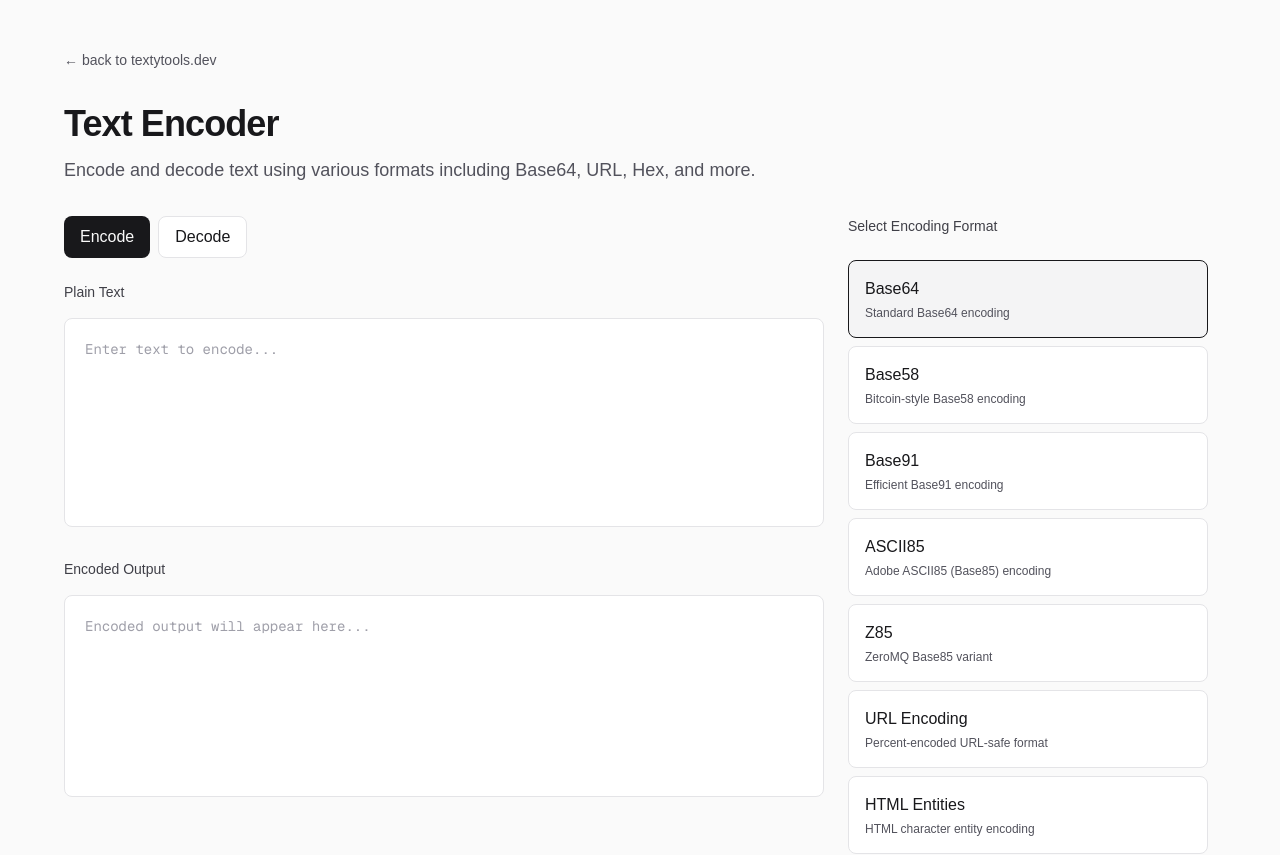
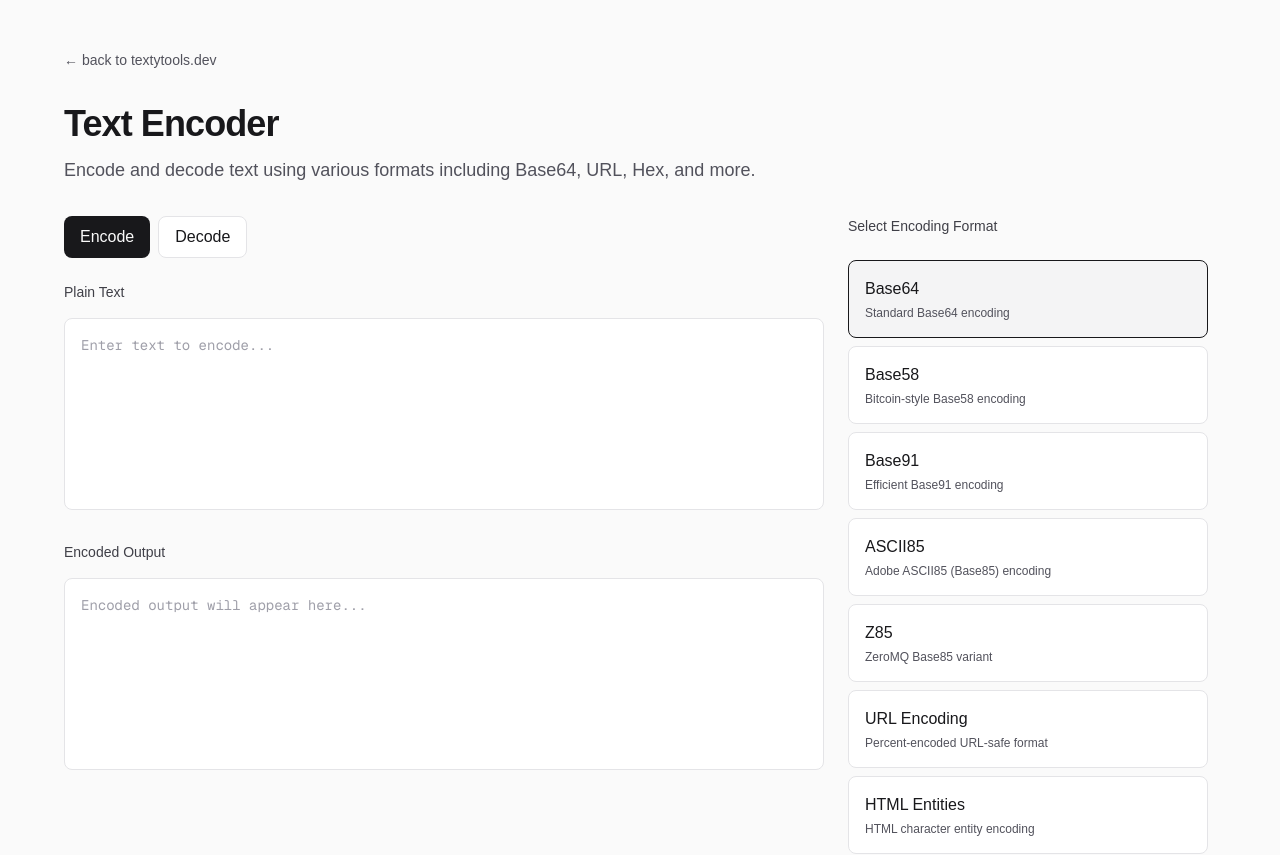
Before and after one commit to evanisnor/textytools, a Next.js app: page /text-encoder in a window 1280 px wide. Shown: the top 855 px of the page. Built offline with nearby package versions, Linux system fonts and the light colour scheme.

Commit message:
Use TextEditor component in case-converter, text-encoder, and text-sanitizer

```diff
--- a/app/case-converter/page.tsx
+++ b/app/case-converter/page.tsx
@@ -3,6 +3,7 @@
 import { useState } from "react";
 import Link from "next/link";
 import { useToast } from "@/app/components/Toast";
+import { TextEditorContainer } from "@/app/components/TextEditorContainer";
 
 type CaseType =
   | "upper"
@@ -232,15 +233,13 @@ export default function CaseConverter() {
                   </button>
                 )}
               </div>
-              <div className="bg-white dark:bg-zinc-900 rounded-lg border border-zinc-200 dark:border-zinc-800 p-1">
-                <textarea
-                  value={text}
-                  onChange={(e) => setText(e.target.value)}
-                  placeholder="Paste or type your text here..."
-                  className="w-full h-48 p-4 bg-transparent text-zinc-900 dark:text-zinc-50 placeholder-zinc-400 dark:placeholder-zinc-600 resize-none focus:outline-none font-mono text-sm"
-                  spellCheck={false}
-                />
-              </div>
+              <TextEditorContainer
+                value={text}
+                onChange={setText}
+                placeholder="Paste or type your text here..."
+                height="h-48"
+                showLineNumbers={false}
+              />
             </div>
 
             <div>
@@ -270,15 +269,13 @@ export default function CaseConverter() {
                   </button>
                 )}
               </div>
-              <div className="bg-white dark:bg-zinc-900 rounded-lg border border-zinc-200 dark:border-zinc-800 p-1">
-                <div className="w-full h-48 p-4 overflow-auto font-mono text-sm text-zinc-900 dark:text-zinc-50 whitespace-pre-wrap wrap-break-word">
-                  {convertedText || (
-                    <span className="text-zinc-400 dark:text-zinc-600">
-                      Converted text will appear here...
-                    </span>
-                  )}
-                </div>
-              </div>
+              <TextEditorContainer
+                value={convertedText}
+                readOnly
+                placeholder="Converted text will appear here..."
+                height="h-48"
+                showLineNumbers={false}
+              />
             </div>
           </div>
 
--- a/app/text-encoder/page.tsx
+++ b/app/text-encoder/page.tsx
@@ -4,6 +4,7 @@ import { useState, useEffect } from "react";
 import Link from "next/link";
 import bs58 from "bs58";
 import { useToast } from "@/app/components/Toast";
+import { TextEditorContainer } from "@/app/components/TextEditorContainer";
 
 type EncodingType =
   | "base64"
@@ -1071,19 +1072,17 @@ export default function TextEncoderPage() {
                   </button>
                 )}
               </div>
-              <div className="bg-white dark:bg-zinc-900 rounded-lg border border-zinc-200 dark:border-zinc-800 p-1">
-                <textarea
+              <TextEditorContainer
                 value={text}
-                  onChange={(e) => setText(e.target.value)}
+                onChange={setText}
                 placeholder={
                   mode === "encode"
                     ? "Enter text to encode..."
                     : "Enter encoded text to decode..."
                 }
-                  className="w-full h-48 p-4 bg-transparent text-zinc-900 dark:text-zinc-50 placeholder-zinc-400 dark:placeholder-zinc-600 resize-none focus:outline-none font-mono text-sm"
-                  spellCheck={false}
+                height="h-48"
+                showLineNumbers={false}
               />
-              </div>
             </div>
 
             <div>
@@ -1113,23 +1112,22 @@ export default function TextEncoderPage() {
                   </button>
                 )}
               </div>
-              <div className="bg-white dark:bg-zinc-900 rounded-lg border border-zinc-200 dark:border-zinc-800 p-1">
-                <div
-                  className={`w-full h-48 p-4 overflow-auto font-mono text-sm whitespace-pre-wrap wrap-break-word ${
+              <TextEditorContainer
+                value={outputText}
+                readOnly
+                placeholder={
+                  mode === "encode"
+                    ? "Encoded output will appear here..."
+                    : "Decoded output will appear here..."
+                }
+                height="h-48"
+                showLineNumbers={false}
+                className={
                   outputText.startsWith("Error:")
                     ? "text-red-600 dark:text-red-400"
-                      : "text-zinc-900 dark:text-zinc-50"
-                  }`}
-                >
-                  {outputText || (
-                    <span className="text-zinc-400 dark:text-zinc-600">
-                      {mode === "encode"
-                        ? "Encoded output will appear here..."
-                        : "Decoded output will appear here..."}
-                    </span>
-                  )}
-                </div>
-              </div>
+                    : ""
+                }
+              />
             </div>
           </div>
 
--- a/app/text-sanitizer/page.tsx
+++ b/app/text-sanitizer/page.tsx
@@ -3,6 +3,7 @@
 import { useState } from "react";
 import Link from "next/link";
 import { useToast } from "@/app/components/Toast";
+import { TextEditorContainer } from "@/app/components/TextEditorContainer";
 
 interface SanitizationOption {
   id: string;
@@ -246,15 +247,13 @@ export default function TextSanitizer() {
                   </button>
                 )}
               </div>
-              <div className="bg-white dark:bg-zinc-900 rounded-lg border border-zinc-200 dark:border-zinc-800 p-1">
-                <textarea
-                  value={text}
-                  onChange={(e) => setText(e.target.value)}
-                  placeholder="Paste or type your text here..."
-                  className="w-full h-64 p-4 bg-transparent text-zinc-900 dark:text-zinc-50 placeholder-zinc-400 dark:placeholder-zinc-600 resize-none focus:outline-none font-mono text-sm"
-                  spellCheck={false}
-                />
-              </div>
+              <TextEditorContainer
+                value={text}
+                onChange={setText}
+                placeholder="Paste or type your text here..."
+                height="h-64"
+                showLineNumbers={false}
+              />
             </div>
 
             <div>
@@ -290,15 +289,13 @@ export default function TextSanitizer() {
                   </button>
                 )}
               </div>
-              <div className="bg-white dark:bg-zinc-900 rounded-lg border border-zinc-200 dark:border-zinc-800 p-1">
-                <div className="w-full h-64 p-4 overflow-auto font-mono text-sm text-zinc-900 dark:text-zinc-50 whitespace-pre-wrap wrap-break-word">
-                  {sanitizedText || (
-                    <span className="text-zinc-400 dark:text-zinc-600">
-                      Sanitized text will appear here...
-                    </span>
-                  )}
-                </div>
-              </div>
+              <TextEditorContainer
+                value={sanitizedText}
+                readOnly
+                placeholder="Sanitized text will appear here..."
+                height="h-64"
+                showLineNumbers={false}
+              />
             </div>
           </div>
 
```
Lines whose indentation alone changed are shown as unchanged.
